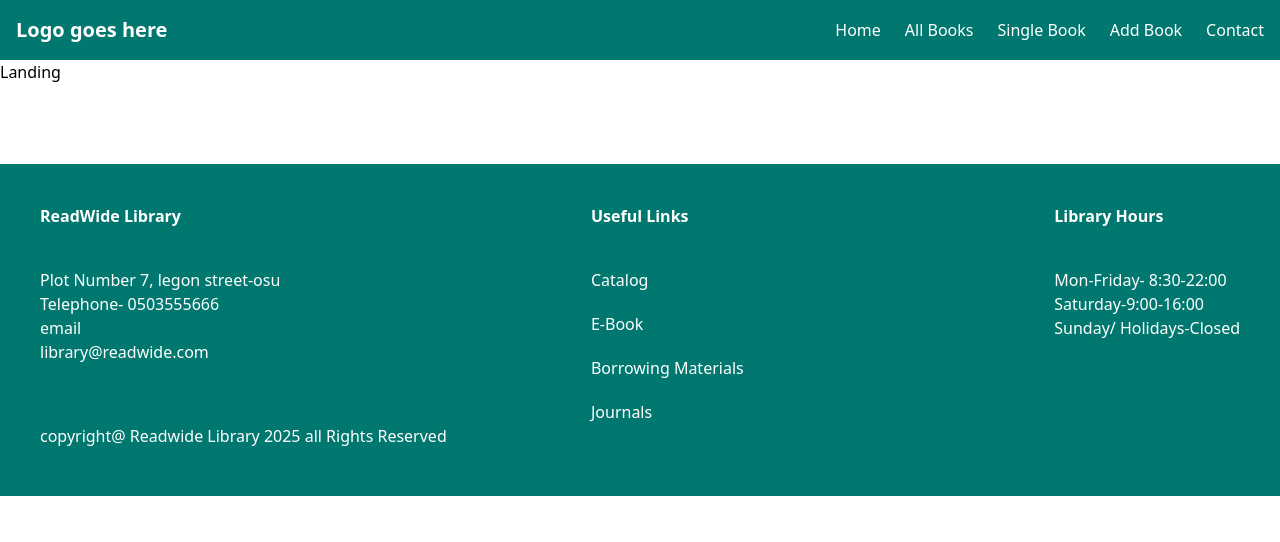
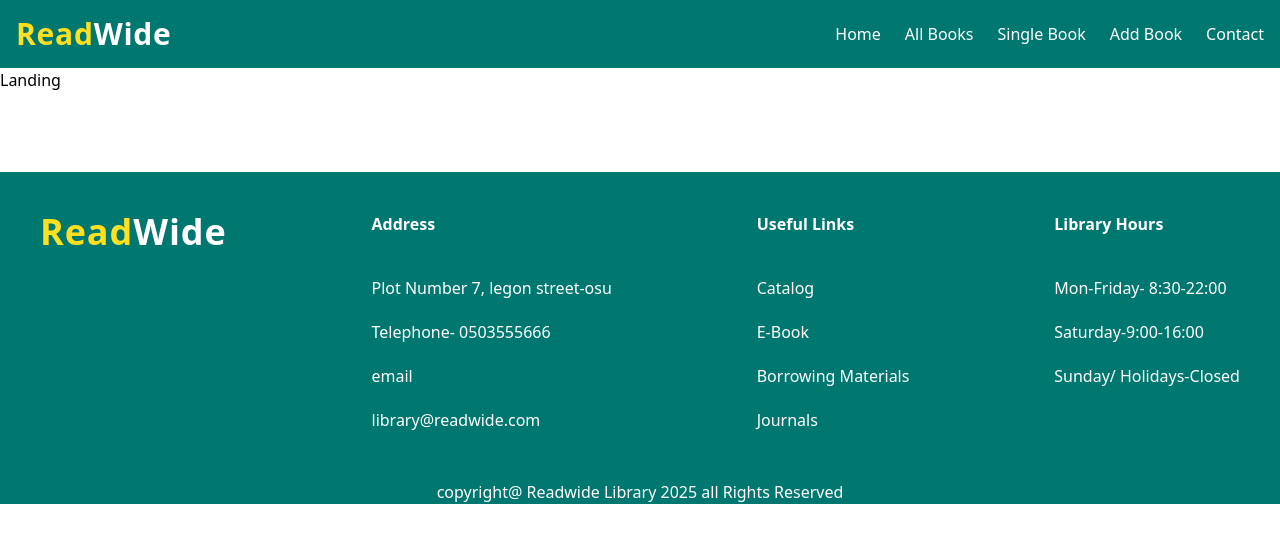
Before and after one commit to Group-six-Org/library-app, a React (Vite) app: page / in a window 1280 px wide. Shown: the top 542 px of the page. Built offline with nearby package versions, Linux system fonts and the light colour scheme.

Commit message:
second changesto navbar

```diff
--- a/src/components/Footer.jsx
+++ b/src/components/Footer.jsx
@@ -4,14 +4,24 @@ import { Link } from "react-router";
 
 const Footer = () => {
   return (
-    <div className="bg-teal-700 text-white mt-20 p-10">
-        <div className=" flex flex-row justify-between gap-5">
+    <div className="bg-teal-700 text-white">
+        <div className=" flex flex-col md:flex-row justify-between gap-5 p-10 mt-20">
             <div>
-                <h2 className="font-bold mb-10">ReadWide Library</h2>
-                <p>Plot Number 7, legon street-osu</p>
+                <Link to="/" className="text-4xl font-extrabold tracking-wide text-white">
+                          <span className="text-yellow-300">Read</span>Wide
+                        </Link>
+
+            </div>
+
+            <div>
+              <h2 className="font-bold mb-10">Address</h2>
+            <div className="space-y-5">
+               <p>Plot Number 7, legon street-osu</p>
                 <p>Telephone- 0503555666</p>
                 <p>email</p>
                 <a href="library@readwide.com">library@readwide.com</a>
+            </div>
+
             </div>
 
                 <div>
@@ -29,13 +39,14 @@ const Footer = () => {
 
               <div>
                 <h2 className="font-bold mb-10">Library Hours</h2>
-                <p>Mon-Friday- 8:30-22:00</p>
-                <p>Saturday-9:00-16:00</p>
-                <p>Sunday/ Holidays-Closed</p>
+                <div className="space-y-5">
+                  <p>Mon-Friday- 8:30-22:00</p>
+                  <p>Saturday-9:00-16:00</p>
+                  <p>Sunday/ Holidays-Closed</p>
+                </div>
               </div>
-
         </div>
-        <p className="mb-2">copyright@ Readwide Library 2025 all Rights Reserved </p>
+        <p className="mt-2 text-center">copyright@ Readwide Library 2025 all Rights Reserved </p>
     </div>
 
   )
--- a/src/components/Navbar.jsx
+++ b/src/components/Navbar.jsx
@@ -1,28 +1,30 @@
 import React from "react";
 import { Link } from "react-router";
+
 
 const Navbar = () => {
   return (
     <nav className="bg-teal-700 text-white p-4">
       <div className="container mx-auto flex justify-between items-center">
-        <h1 className="text-xl font-bold">Logo goes here</h1>
-        <ul className="flex space-x-6">
-          <li>
-            <Link to="/" className="hover:text-gray-300">Home</Link>
-          </li>
-          <li>
-            <Link to="/books" className="hover:text-gray-300">All Books</Link>
-          </li>
-          <li>
-            <Link to="/single-book" className="hover:text-gray-300">Single Book</Link>
-          </li>
-          <li>
-            <Link to="/add-book" className="hover:text-gray-300">Add Book</Link>
-          </li>
-          <li>
-            <Link to="/contact" className="hover:text-gray-300">Contact</Link>
-          </li>
-        </ul>
+
+
+        <Link to="/" className="text-3xl font-extrabold tracking-wide text-white">
+          <span className="text-yellow-300">Read</span>Wide
+        </Link>
+
+
+        <div className="hidden md:flex md:space-x-6">
+          <Link to="/" className="hover:text-gray-300">Home</Link>
+          <Link to="/books" className="hover:text-gray-300">All Books</Link>
+          <Link to="/single-book" className="hover:text-gray-300">Single Book</Link>
+          <Link to="/add-book" className="hover:text-gray-300">Add Book</Link>
+          <Link to="/contact" className="hover:text-gray-300">Contact</Link>
+        </div>
+
+
+        <div className="md:hidden">
+          <span className="text-2xl">☰</span>
+        </div>
       </div>
     </nav>
   );
```
Also changed, not shown: src/assets/images/logo.png (added).
